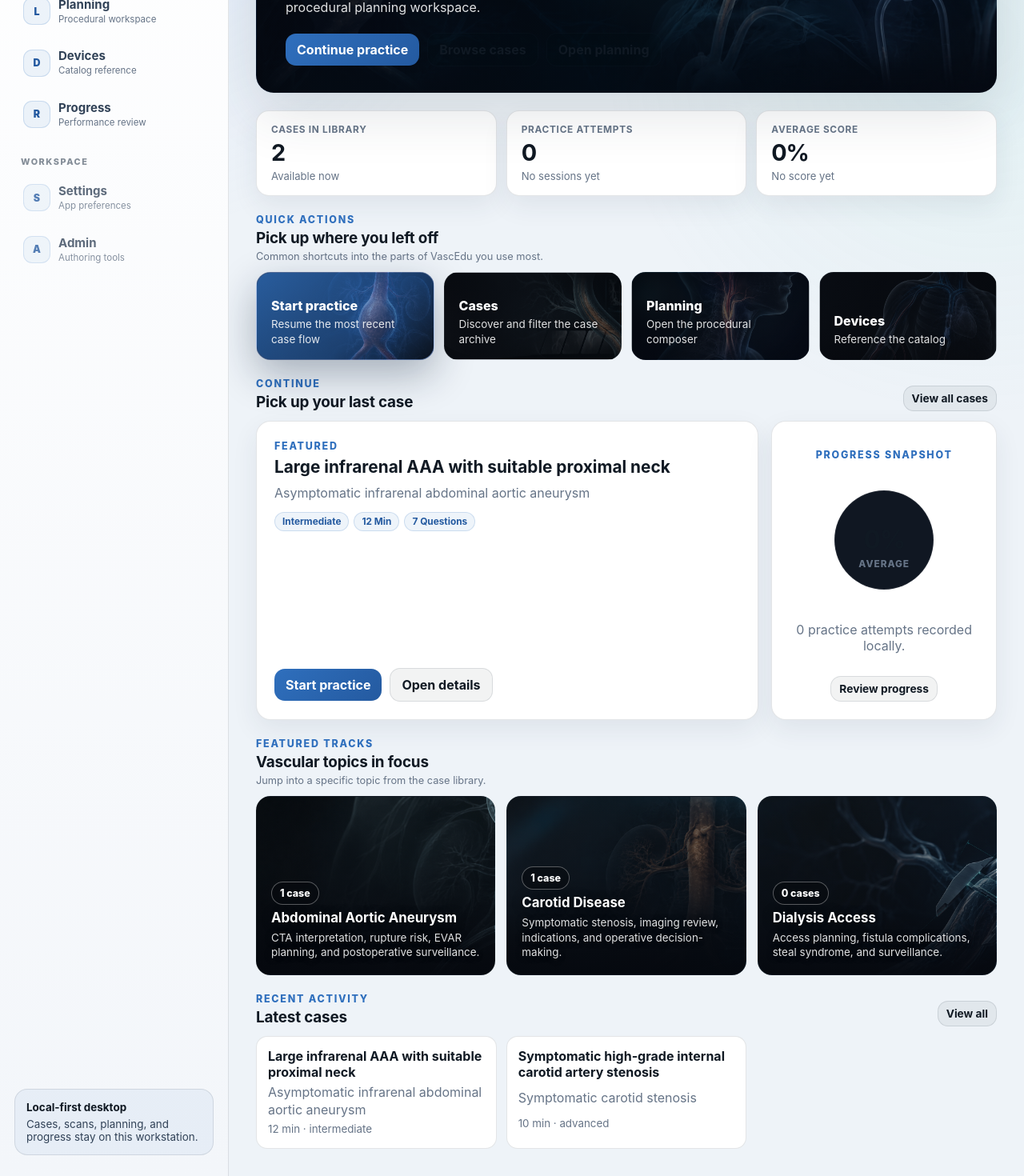
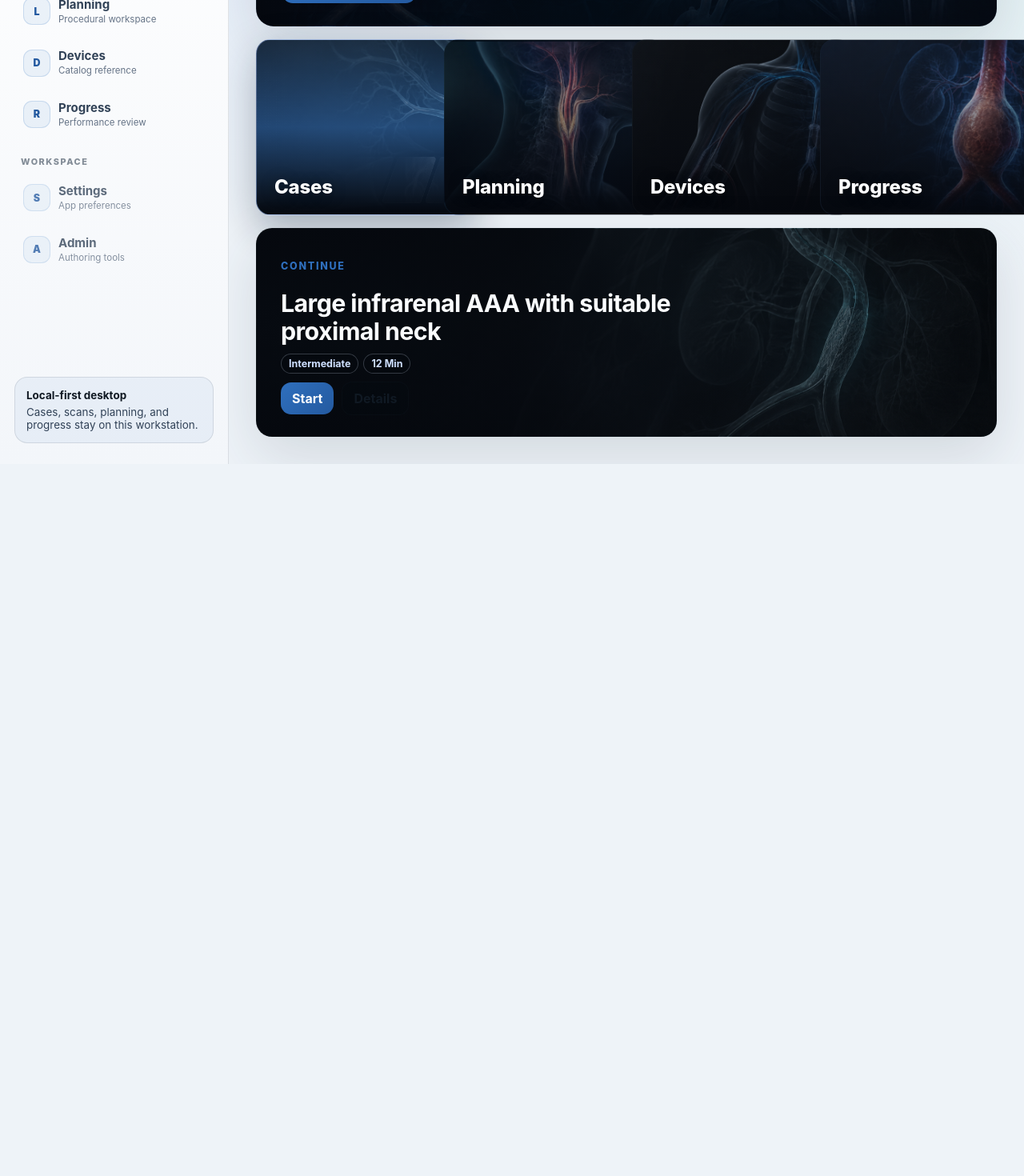
Before and after one commit to MeowZer2/VascuEduRedo, a React (Vite) app in the folder apps/desktop/: page / in a window 1280 px wide. Shown: the part 271-1741 px from the top of the page at 80% size. After the commit the page ends 851 px from the top, so only its background shows below. Built offline with nearby package versions, Linux system fonts and the light colour scheme.

Commit message:
Before change in UI UX

```diff
--- a/apps/desktop/src/features/home/HomePage.tsx
+++ b/apps/desktop/src/features/home/HomePage.tsx
@@ -1,13 +1,6 @@
-import {
-  ActionTile,
-  ImageBannerCard,
-  SectionHeader,
-  StatsTile,
-  TopicCard,
-} from '../../components/learnerCards';
-import { categories } from '../../data/sampleContent';
+import { ActionTile, ImageBannerCard } from '../../components/learnerCards';
 import { getProgressSummary } from '../../lib/progress';
-import { actionArt, getHeroArt, getTopicArt } from '../../lib/uiImages';
+import { actionArt, getCaseCardArt, getHeroArt } from '../../lib/uiImages';
 import type { VascCase } from '../../types';
 
 interface HomePageProps {
@@ -31,195 +24,72 @@ export function HomePage({
 }: HomePageProps) {
   const progress = getProgressSummary();
   const featuredCase = cases[0];
-  const recentCases = cases.slice(0, 3);
-  const featuredTopics = categories.slice(0, 3);
-  const totalCases = cases.length;
   const averagePercent = Math.round(progress.averagePercent);
   const attempts = progress.totalAttempts;
+  const featuredArt = featuredCase ? getCaseCardArt(featuredCase) : undefined;
 
   return (
-    <div className="page-stack home-dashboard">
+    <div className="page-stack home-dashboard home-dashboard--minimal">
       <ImageBannerCard
         imageUrl={getHeroArt('home')}
         ratio="hero"
-        eyebrow="VascEdu dashboard"
-        title="Your vascular training cockpit."
-        description="Continue practice, review progress, and jump straight into the case library or procedural planning workspace."
+        eyebrow="VascEdu"
+        title="Train. Plan. Review."
       >
         <div className="hero-actions">
           <button className="primary-button" onClick={onStart} disabled={!featuredCase}>
             {featuredCase ? 'Continue practice' : 'Start practice'}
           </button>
-          <button className="secondary-button" onClick={onOpenCases}>
-            Browse cases
-          </button>
-          <button className="secondary-button" onClick={onOpenPlanning}>
-            Open planning
-          </button>
         </div>
       </ImageBannerCard>
 
-      <section className="learner-section dashboard-stats-row">
-        <StatsTile label="Cases in library" value={totalCases} caption={totalCases === 0 ? 'Import or author cases to get started' : 'Available now'} />
-        <StatsTile label="Practice attempts" value={attempts} caption={attempts === 0 ? 'No sessions yet' : 'Recorded locally'} />
-        <StatsTile
-          label="Average score"
-          value={`${averagePercent}%`}
-          caption={attempts === 0 ? 'No score yet' : 'Across all attempts'}
-          accent={attempts === 0 ? undefined : averagePercent >= 70 ? 'success' : averagePercent >= 50 ? 'warning' : 'danger'}
-        />
-      </section>
-
-      <section className="learner-section quick-action-section">
-        <SectionHeader
-          eyebrow="Quick actions"
-          title="Pick up where you left off"
-          description="Common shortcuts into the parts of VascEdu you use most."
-        />
-        <div className="action-tile-row">
-          <ActionTile
-            imageUrl={actionArt.practice}
-            label="Start practice"
-            caption="Resume the most recent case flow"
-            variant="primary"
-            onClick={onStart}
-            disabled={!featuredCase}
-          />
+      <section className="home-tile-grid" aria-label="Workspaces">
         <ActionTile
           imageUrl={actionArt.cases}
           label="Cases"
-            caption="Discover and filter the case archive"
+          variant="primary"
           onClick={onOpenCases}
         />
         <ActionTile
           imageUrl={actionArt.planning}
           label="Planning"
-            caption="Open the procedural composer"
           onClick={onOpenPlanning}
         />
         <ActionTile
           imageUrl={actionArt.devices}
           label="Devices"
-            caption="Reference the catalog"
           onClick={onOpenDevices}
         />
+        <ActionTile
+          imageUrl={actionArt.progress}
+          label="Progress"
+          onClick={onOpenProgress}
+        />
+      </section>
+
+      {featuredCase && (
+        <section
+          className="home-continue-card"
+          style={featuredArt ? { backgroundImage: `url(${featuredArt})` } : undefined}
+        >
+          <div className="home-continue-overlay" />
+          <div className="home-continue-content">
+            <p className="eyebrow">Continue</p>
+            <h3>{featuredCase.title}</h3>
+            <ul className="home-continue-meta">
+              <li>{featuredCase.difficulty}</li>
+              <li>{featuredCase.estimatedMinutes} min</li>
+              {attempts > 0 && <li>{averagePercent}% avg</li>}
+            </ul>
+            <div className="hero-actions compact-actions">
+              <button className="primary-button" onClick={onStart}>Start</button>
+              <button className="secondary-button" onClick={() => onOpenCase(featuredCase.id)}>
+                Details
+              </button>
+            </div>
           </div>
         </section>
-
-      <section className="learner-section continue-section">
-        <SectionHeader
-          eyebrow="Continue"
-          title="Pick up your last case"
-          action={
-            <button className="secondary-button small" onClick={onOpenCases}>
-              View all cases
-            </button>
-          }
-        />
-        <div className="continue-grid">
-          <article className="continue-card-feature">
-            <div>
-              <p className="eyebrow">Featured</p>
-              <h3>{featuredCase ? featuredCase.title : 'No cases loaded yet'}</h3>
-              <p className="muted">
-                {featuredCase
-                  ? featuredCase.diagnosis
-                  : 'Add cases from Admin to begin building a training library on this workstation.'}
-              </p>
-              {featuredCase && (
-                <ul className="case-tile-meta">
-                  <li>{featuredCase.difficulty}</li>
-                  <li>{featuredCase.estimatedMinutes} min</li>
-                  <li>{featuredCase.questions.length} questions</li>
-                </ul>
       )}
-            </div>
-            <div className="hero-actions compact-actions">
-              <button className="primary-button" onClick={onStart} disabled={!featuredCase}>
-                Start practice
-              </button>
-              {featuredCase && (
-                <button className="secondary-button" onClick={() => onOpenCase(featuredCase.id)}>
-                  Open details
-                </button>
-              )}
-            </div>
-          </article>
-
-          <article className="progress-snapshot-card content-card">
-            <p className="eyebrow">Progress snapshot</p>
-            <div
-              className="progress-ring"
-              style={{ ['--progress' as string]: `${averagePercent}%` }}
-            >
-              <strong>{averagePercent}%</strong>
-              <span>average</span>
-            </div>
-            <p className="muted">
-              {attempts} practice attempt{attempts === 1 ? '' : 's'} recorded locally.
-            </p>
-            <button className="secondary-button small" onClick={onOpenProgress}>
-              Review progress
-            </button>
-          </article>
-        </div>
-      </section>
-
-      <section className="learner-section featured-topics-section">
-        <SectionHeader
-          eyebrow="Featured tracks"
-          title="Vascular topics in focus"
-          description="Jump into a specific topic from the case library."
-        />
-        <div className="topic-card-grid topic-card-grid--compact">
-          {featuredTopics.map((category) => (
-            <TopicCard
-              key={category.id}
-              imageUrl={getTopicArt(category.id)}
-              title={category.title}
-              caseCount={cases.filter((item) => item.categoryId === category.id).length}
-              description={category.description}
-              onClick={onOpenCases}
-              ariaLabel={`Open cases for ${category.title}`}
-            />
-          ))}
-        </div>
-      </section>
-
-      <section className="learner-section recent-activity-section">
-        <SectionHeader
-          eyebrow="Recent activity"
-          title="Latest cases"
-          action={
-            <button className="secondary-button small" onClick={onOpenCases}>
-              View all
-            </button>
-          }
-        />
-        {recentCases.length === 0 ? (
-          <div className="empty-state">
-            <strong>Your dashboard is ready</strong>
-            <span>
-              Add or import cases to populate practice recommendations and recent activity.
-            </span>
-          </div>
-        ) : (
-          <div className="recent-case-strip">
-            {recentCases.map((item) => (
-              <button
-                key={item.id}
-                type="button"
-                className="recent-case-card"
-                onClick={() => onOpenCase(item.id)}
-              >
-                <strong>{item.title}</strong>
-                <span>{item.diagnosis}</span>
-                <small>{item.estimatedMinutes} min · {item.difficulty}</small>
-              </button>
-            ))}
-          </div>
-        )}
-      </section>
     </div>
   );
 }
--- a/apps/desktop/src/styles.css
+++ b/apps/desktop/src/styles.css
@@ -1112,6 +1112,30 @@ button.topic-card { width: 100%; cursor: pointer; }
 
 .learner-cases-page .case-card-grid { gap: 16px; }
 
+/* ─────────── Home dashboard (minimal) ─────────── */
+.home-dashboard--minimal { gap: 16px; }
+.home-dashboard--minimal .image-banner-card { min-height: 220px; aspect-ratio: 24 / 7; padding: 28px 32px; }
+.home-dashboard--minimal .image-banner-card-content { gap: 14px; max-width: 560px; }
+.home-dashboard--minimal .image-banner-card-content h2 { font-size: clamp(1.7rem, 3vw, 2.6rem); }
+.home-dashboard--minimal .image-banner-card-content .eyebrow { margin-bottom: -2px; }
+
+.home-tile-grid { display: grid; grid-template-columns: repeat(4, minmax(0, 1fr)); gap: 14px; }
+.home-tile-grid .action-tile { aspect-ratio: 5 / 4; min-height: 220px; padding: 22px; align-items: flex-end; }
+.home-tile-grid .action-tile-content strong { font-size: 1.5rem; letter-spacing: -0.01em; line-height: 1.05; color: #fbfdff; text-shadow: 0 2px 18px rgba(0,0,0,0.4); }
+.home-tile-grid .action-tile-content span { display: none; }
+.home-tile-grid .action-tile-overlay { background: linear-gradient(180deg, rgba(5,8,14,0.05) 0%, rgba(5,8,14,0.5) 60%, rgba(5,8,14,0.92) 100%); }
+.home-tile-grid .action-tile--primary .action-tile-overlay { background: linear-gradient(180deg, rgba(47,111,189,0.2) 0%, rgba(47,111,189,0.55) 50%, rgba(5,8,14,0.92) 100%); }
+
+.home-continue-card { position: relative; isolation: isolate; overflow: hidden; border-radius: 20px; border: 1px solid var(--border); background-color: #0c121b; background-size: cover; background-position: center; min-height: 220px; padding: 26px 30px; display: flex; align-items: flex-end; box-shadow: var(--shadow); color: #f1f5fb; }
+.home-continue-overlay { position: absolute; inset: 0; background: linear-gradient(110deg, rgba(5,8,14,0.92) 0%, rgba(5,8,14,0.7) 45%, rgba(5,8,14,0.18) 100%); z-index: -1; }
+.home-continue-content { position: relative; display: grid; gap: 10px; max-width: 540px; }
+.home-continue-content h3 { margin: 0; font-size: clamp(1.3rem, 2.4vw, 1.9rem); line-height: 1.15; color: #fbfdff; letter-spacing: -0.02em; }
+.home-continue-meta { list-style: none; margin: 0; padding: 0; display: flex; flex-wrap: wrap; gap: 6px; font-size: 0.78rem; font-weight: 700; text-transform: capitalize; color: #cfe0ff; }
+.home-continue-meta li { padding: 4px 9px; border-radius: 999px; background: rgba(7,10,16,0.55); border: 1px solid rgba(217,232,255,0.22); }
+
+:root[data-theme="light"] .home-continue-card { color: #ffffff; }
+:root[data-theme="light"] .home-tile-grid .action-tile-content strong { color: #ffffff; }
+
 /* ─────────── Light-theme structural overrides ─────────── */
 :root[data-theme="light"] body {
   background: radial-gradient(circle at 8% 0%, rgba(143,184,255,0.18) 0, transparent 36rem),
@@ -1180,6 +1204,8 @@ button.topic-card { width: 100%; cursor: pointer; }
   .grid-4 { grid-template-columns: repeat(2, minmax(0, 1fr)); }
   .app-shell { grid-template-columns: 240px 1fr; }
   .home-hero, .dashboard-grid, .training-entry-panel, .continue-grid { grid-template-columns: 1fr; }
+  .home-tile-grid { grid-template-columns: repeat(2, minmax(0, 1fr)); }
+  .home-dashboard--minimal .image-banner-card { aspect-ratio: auto; }
   .library-filter-bar { grid-template-columns: 1fr; }
   .image-banner-card--hero { aspect-ratio: auto; min-height: 220px; padding: 22px; }
   .image-banner-card-content h2 { font-size: 1.45rem; }
```
Lines whose indentation alone changed are shown as unchanged.
